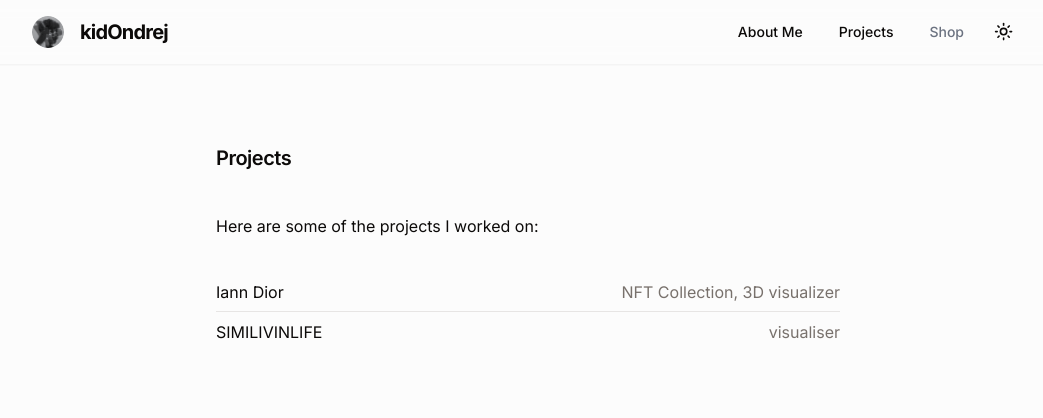
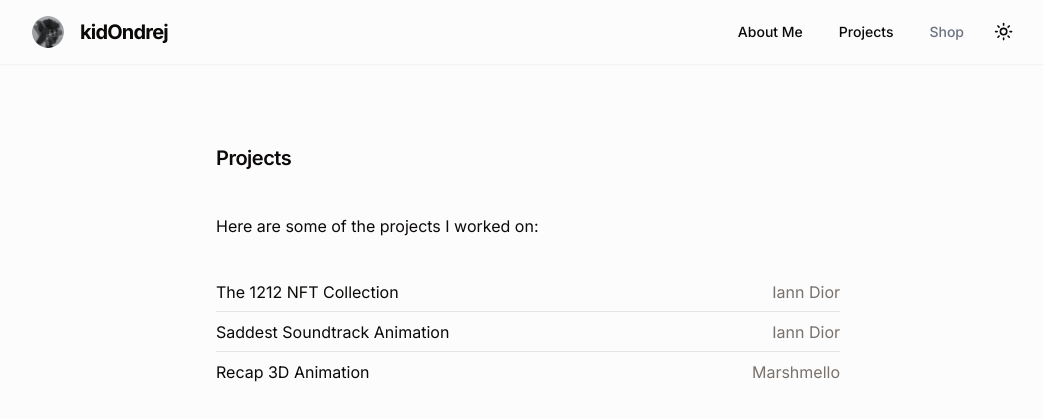
Before and after one commit to ericvalcik/kidondrej, a Next.js app: page /tabs/projects in a window 1280 px wide. Shown: the top 418 px of the page, without its empty margins (112-1155 px from the left). Built offline with nearby package versions, Linux system fonts and the light colour scheme.

Commit message:
first project done - saddest soundtrack iann dior

```diff
--- /dev/null
+++ b/src/app/tabs/projects/[slug]/page.tsx
@@ -0,0 +1,20 @@
+import { projects } from "@/config/projects";
+import { ChevronLeft } from "lucide-react";
+import Link from "next/link";
+
+export default function Page({ params }: { params: { slug: string } }) {
+  const project = projects.find((project) => project.slug === params.slug);
+  const Component = project?.content;
+  return (
+    <div className="pb-20">
+      <div className="pb-10 mr-auto flex">
+        <Link href="." className="flex gap-1 items-center pr-2">
+          <ChevronLeft size={16} />
+          Projects
+        </Link>
+        <div className="flex-grow" />
+      </div>
+      {Component && <Component />}
+    </div>
+  );
+}
--- a/src/app/tabs/projects/page.tsx
+++ b/src/app/tabs/projects/page.tsx
@@ -3,6 +3,7 @@
 import React, { FC } from "react";
 import { useRouter } from "next/navigation";
 import { H1, P } from "@/components/typography";
+import { projects } from "@/config/projects";
 
 export default function Page() {
   return (
@@ -10,12 +11,14 @@ export default function Page() {
       <H1>Projects</H1>
       <P>Here are some of the projects I worked on:</P>
       <div className="flex flex-col pt-8">
-        <ProjectItem
-          title="Iann Dior"
-          description="NFT Collection, 3D visualizer"
-          link="iann-dior"
-        />
-        <ProjectItem title="SIMILIVINLIFE" description="visualiser" link="#" />
+        {projects.map((project) => (
+          <ProjectItem
+            key={project.slug}
+            title={project.title}
+            description={project.artist}
+            link={project.slug}
+          />
+        ))}
       </div>
     </>
   );
--- /dev/null
+++ b/src/components/Redirect.tsx
@@ -0,0 +1,20 @@
+import { ReactElement } from "react";
+import { ArrowUpRight } from "lucide-react";
+
+export default function Redirect({
+  href,
+  children,
+}: {
+  href: string;
+  children: string;
+}) {
+  return (
+    <a
+      href={href}
+      target={"_blank"}
+      className="inline-flex items-center gap-1 underline underline-offset-1"
+    >
+      {children}
+    </a>
+  );
+}
--- a/src/components/Video.tsx
+++ b/src/components/Video.tsx
@@ -1,42 +1,38 @@
+"use client";
+
 import ReactPlayer from "react-player/lazy";
 import React, { FC, useState } from "react";
+import { cn } from "@/lib/utils";
 
 interface VideoProps {
   videoUrl: string;
-  name: string;
-  url?: string;
-  setPlaying: React.Dispatch<React.SetStateAction<string>>;
-  playing: string;
+  width?: number;
+  height?: number;
+  className?: string;
 }
 
-export const Video: FC<VideoProps> = ({
-  playing,
-  videoUrl,
-  name,
-  url,
-  setPlaying,
-}) => {
+const Video: FC<VideoProps> = ({ videoUrl, width, height, className }) => {
+  const [playing, setPlaying] = useState(false);
+
   return (
     <div
       onClick={() => {
-        if (playing === name) {
-          setPlaying("");
-        } else {
-          setPlaying(name);
-        }
+        setPlaying(!playing);
       }}
-      className="rounded-xl overflow-clip [&:not(:first-child)]:mt-4"
+      className={cn("rounded-xl overflow-clip", className)}
     >
       <ReactPlayer
         url={videoUrl}
         loop={true}
-        playing={playing === name}
-        muted={playing !== name}
-        width="328px"
-        height="328px"
+        playing={playing}
+        muted={!playing}
+        width={`${width}px`}
+        height={`${height}px`}
         controls={false}
         style={{ borderRadius: "inherit" }}
       />
     </div>
   );
 };
+
+export default Video;
--- /dev/null
+++ b/src/config/projects.tsx
@@ -0,0 +1,78 @@
+import { FC } from "react";
+import dynamic from "next/dynamic";
+import { H1 } from "@/components/typography";
+import Redirect from "@/components/Redirect";
+
+const Video = dynamic(() => import("@/components/Video"), { ssr: false });
+
+type Projects = {
+  title: string;
+  artist: string;
+  slug: string;
+  content: FC;
+};
+
+export const projects: Projects[] = [
+  {
+    title: "The 1212 NFT Collection",
+    artist: "Iann Dior",
+    content: () => <>Designed by me</>,
+    slug: "1212-nft-collection",
+  },
+  {
+    title: "Saddest Soundtrack Animation",
+    artist: "Iann Dior",
+    content: () => {
+      return (
+        <>
+          <H1>Iann Dior&apos;s saddest soundtrack</H1>
+          <Video
+            videoUrl={"/iann/visual.mp4"}
+            width={624}
+            height={624}
+            className="mb-10 hidden sm:block"
+          />
+          <div className="sm:hidden flex justify-center">
+            <Video
+              videoUrl={"/iann/visual.mp4"}
+              width={304}
+              height={304}
+              className="mb-10"
+            />
+          </div>
+          In collaboration with{" "}
+          <Redirect href="https://www.instagram.com/ianndior/">
+            @ianndior
+          </Redirect>{" "}
+          I created this 3D Figure Animation that was used as a visualizer for
+          his song{" "}
+          <Redirect href="https://youtu.be/Qo4Nx2uN1dU?si=dgaBrOXBPY5IbXQD">
+            saddest soundtrack
+          </Redirect>
+          .
+        </>
+      );
+    },
+    slug: "saddest-soundtrack-animation",
+  },
+  {
+    title: "Recap 3D Animation",
+    artist: "Marshmello",
+    content: () => {
+      return (
+        <>
+          3D Animation for{" "}
+          <a href="https://www.instagram.com/wynnlasvegas/" target="_blank">
+            @wynnlasvegas
+          </a>
+          &apos;s Recap video, art direction by{" "}
+          <a href="https://www.instagram.com/maxgilberg/" target="_blank">
+            @maxgilberg
+          </a>
+          .
+        </>
+      );
+    },
+    slug: "marshmello",
+  },
+];
```
Also changed, not shown: 1 other file (tests, documents, lock files or other folders).
